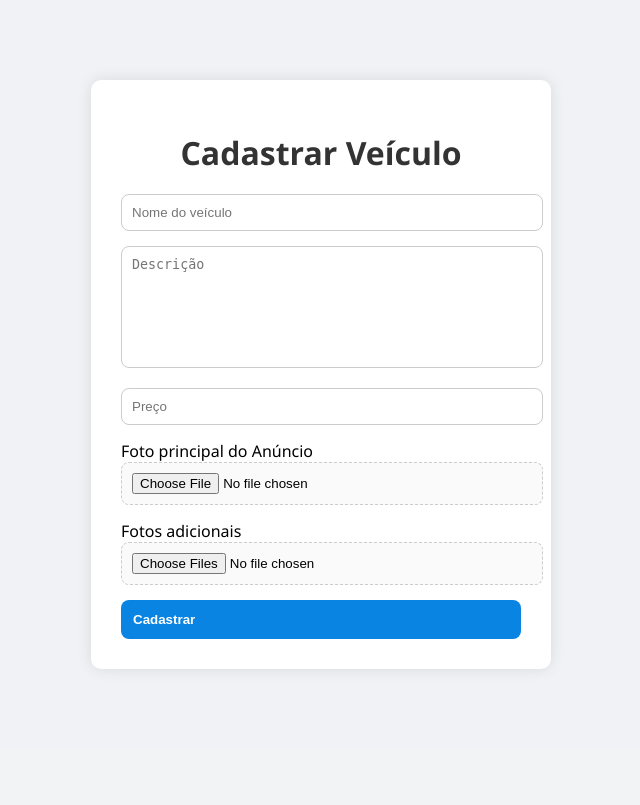
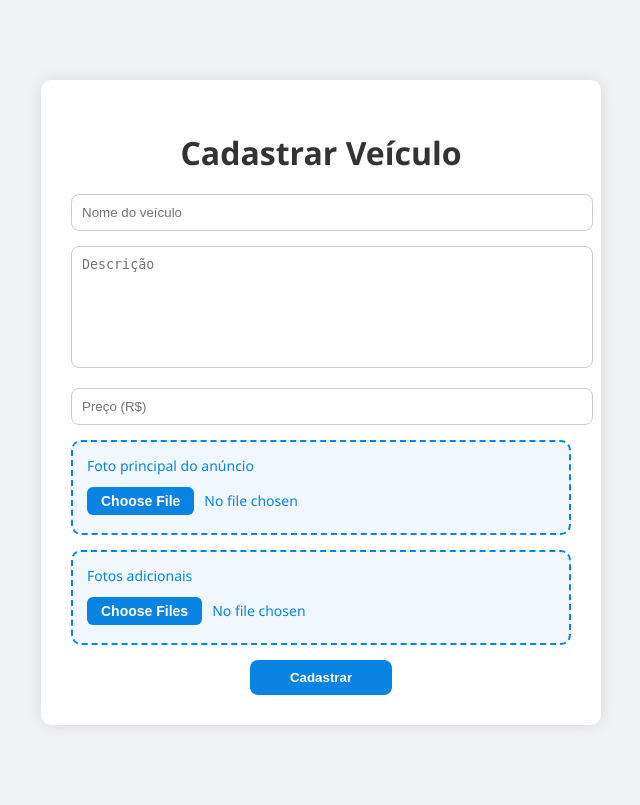
Before and after one commit to HiagoRayuan/PI_Site_de_Consignacao_de_Veiculos, a Flask app: page /cadastrar in a window 1280 px wide. Shown: the part 74-879 px from the top of the page, without its empty margins (319-959 px from the left). Before the commit the page ends 744 px from the top, so only its background shows below. Run offline with Flask 3, Linux system fonts and the light colour scheme; a user stored in the database is signed in.

Commit message:
Melhorando o design das páginas

```diff
--- a/static/css/style.css
+++ b/static/css/style.css
@@ -132,6 +132,12 @@ input[type="file"] {
     text-align: center;
     box-sizing: border-box;
     transition: 0.2s;
+}
+.btn-center {
+    width: auto;
+    margin: 0 auto;
+    display: block;
+    padding: 10px 40px;
 }
 .btn:hover {
     background: #74b9ff;
@@ -268,6 +274,32 @@ input[type="file"] {
     flex-direction: column;
     gap: 10px;
 }
+.form-agendamento label {
+    font-weight: 500;
+    color: #333;
+    margin-bottom: 4px;
+}
+.upload-group {
+    background: #f0f7ff;
+    border: 2px dashed #0984e3;
+    border-radius: 10px;
+    padding: 14px;
+}
+.upload-label {
+    display: block;
+    font-weight: 500;
+    color: #0984e3;
+    margin-bottom: 8px;
+    font-size: 14px;
+}
+.upload-group input[type="file"] {
+    border: none;
+    background: transparent;
+    padding: 4px 0;
+}
+.upload-group input[type="file"]:hover {
+    background: transparent;
+}
 input[type="date"] {
     width: 100%;
     padding: 10px;
@@ -282,3 +314,36 @@ input[type="date"] {
     box-sizing: border-box;
     transition: 0.2s;
 }
+input[type="date"]:focus {
+    border-color: #0984e3;
+}
+input[type="file"] {
+    width: 100%;
+    padding: 12px;
+    border: 2px dashed #0984e3;
+    border-radius: 8px;
+    background: #f0f7ff;
+    color: #0984e3;
+    font-family: 'Segoe UI', Arial, sans-serif;
+    font-size: 14px;
+    cursor: pointer;
+    box-sizing: border-box;
+    transition: 0.2s;
+}
+input[type='file']:hover {
+    background: #ddeeff;
+}
+input[type='file']::file-selector-button {
+    padding: 6px 14px;
+    background: #0984e3;
+    color: white;
+    border: none;
+    border-radius: 6px;
+    cursor: pointer;
+    font-weight: bold;
+    margin-right: 10px;
+    transition: 0.2s;
+}
+input[type="file"]::file-selector-button:hover {
+    background: #74b9ff;
+}
--- a/templates/cadastrar_veiculo.html
+++ b/templates/cadastrar_veiculo.html
@@ -7,7 +7,7 @@
         </head>
         <body>
 
-            <div class="form-container">
+            <div class="form-container" style="max-width: 500px;">
                 <h1>Cadastrar Veículo</h1>
 
                 <form method="POST" enctype="multipart/form-data">
@@ -18,17 +18,18 @@
                         <textarea name="descricao" placeholder="Descrição" required></textarea>
                     </div>
                     <div class="form-group">
-                        <input type="number" step="0.01" name="preco" placeholder="Preço" required>
+                        <input type="number" step="0.01" name="preco" placeholder="Preço (R$)" required>
                     </div>
-                    <div class="form-group">
-                        <label>Foto principal do Anúncio</label>
-                        <input type="file" name="imagem" required>
+                    <div class="form-group upload-group">
+                        <label class="upload-label">Foto principal do anúncio
+                        </label>
+                        <input type="file" name="imagem" accept="image/*" required>
                     </div>
-                    <div class="form-group">
-                        <label>Fotos adicionais</label>
-                        <input type="file" name="imagens" multiple required>
+                    <div class="form-group upload-group">
+                        <label class="upload-label">Fotos adicionais</label>
+                        <input type="file" name="imagens" accept="image/*" multiple required>
                     </div>
-                    <button class="btn">Cadastrar</button>
+                    <button class="btn btn-center">Cadastrar</button>
                 </form>
             </div>
         </body>
```
